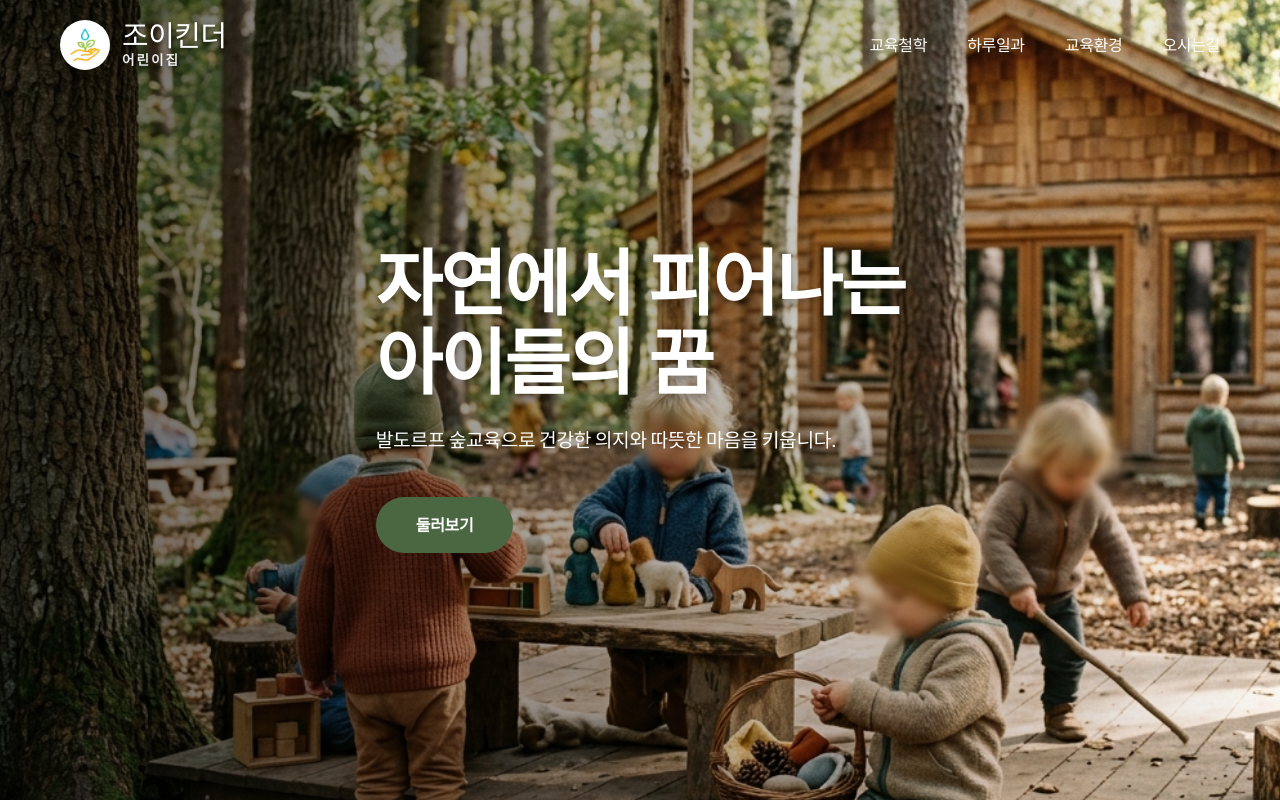
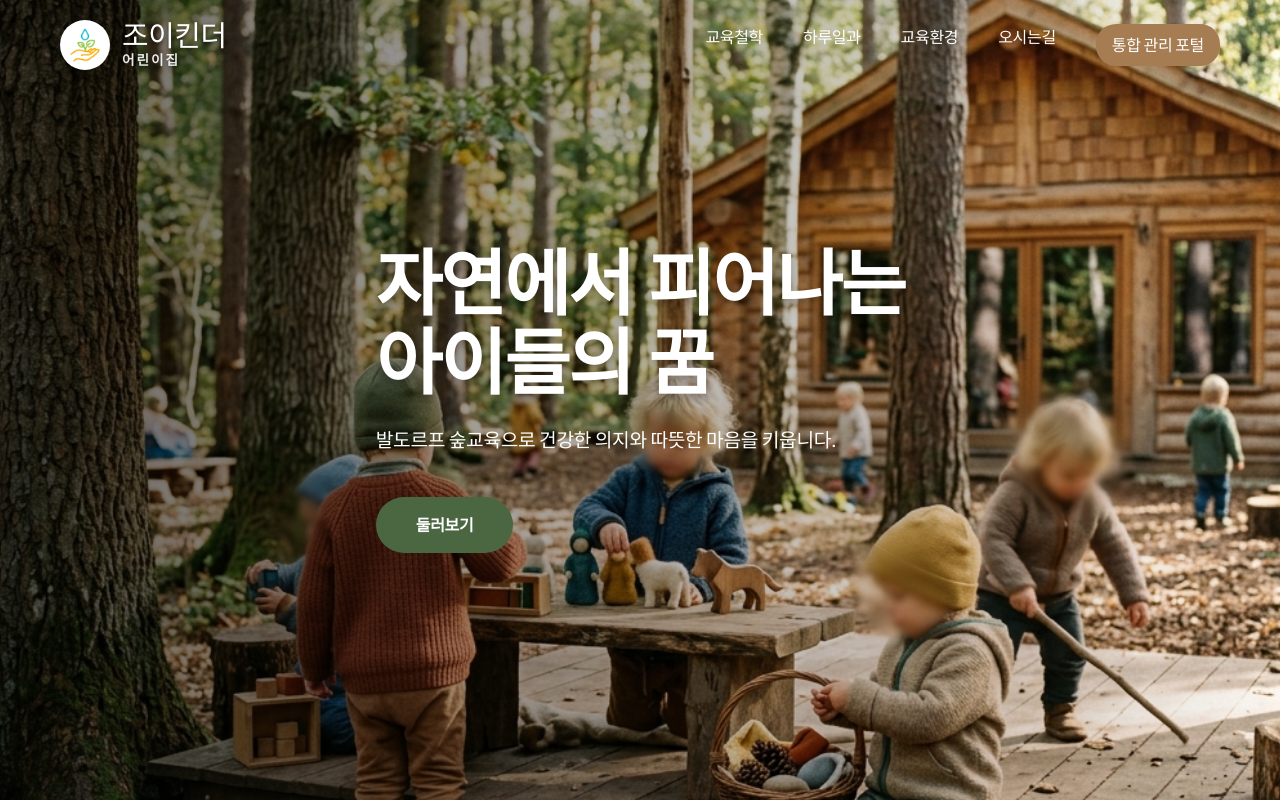
Before and after one commit to hpeerage/joykinder, a React (Vite) app: page /#/ in a window 1280 px wide. Shown: the top 802 px of the page. Built offline with nearby package versions, Linux system fonts and the light colour scheme; a web font is replaced by a local one.

Commit message:
Add login link to header navigation

```diff
--- a/src/components/Header.jsx
+++ b/src/components/Header.jsx
@@ -1,9 +1,12 @@
 import React, { useState, useEffect } from 'react';
+import { Link } from 'react-router-dom';
+import useAuthStore from '../store/useAuthStore';
 import logoImg from '../assets/images/logo.png';
 
 const Header = () => {
   const [isScrolled, setIsScrolled] = useState(false);
   const [isMenuOpen, setIsMenuOpen] = useState(false);
+  const { isAuthenticated, user } = useAuthStore();
 
   useEffect(() => {
     const handleScroll = () => {
@@ -31,6 +34,14 @@ const Header = () => {
           <li><a href="#rhythm" onClick={() => setIsMenuOpen(false)}>하루일과</a></li>
           <li><a href="#environment" onClick={() => setIsMenuOpen(false)}>교육환경</a></li>
           <li><a href="#contact" onClick={() => setIsMenuOpen(false)}>오시는길</a></li>
+          <li className="login-link">
+            <Link
+              to={isAuthenticated ? (user?.role === 'admin' ? '/admin' : user?.role === 'teacher' ? '/teacher' : '/parent') : '/admin/login'}
+              onClick={() => setIsMenuOpen(false)}
+            >
+              {isAuthenticated ? '내 대시보드' : '통합 관리 포털'}
+            </Link>
+          </li>
         </ul>
         <div
           className={`mobile-menu-btn ${isMenuOpen ? 'active' : ''}`}
--- a/src/index.css
+++ b/src/index.css
@@ -203,6 +203,25 @@ header.scrolled .nav-links a {
 
 header:not(.scrolled) .nav-links a {
     color: white;
+}
+
+.login-link a {
+    background-color: var(--secondary-color);
+    color: white !important;
+    padding: 8px 16px;
+    border-radius: 20px;
+    transition: all 0.3s ease;
+    display: inline-block;
+}
+
+.login-link a:hover {
+    background-color: #d97b29;
+    transform: translateY(-2px);
+    box-shadow: 0 4px 8px rgba(0,0,0,0.1);
+}
+
+.login-link a::after {
+    display: none !important;
 }
 
 .nav-links a::after {
```
